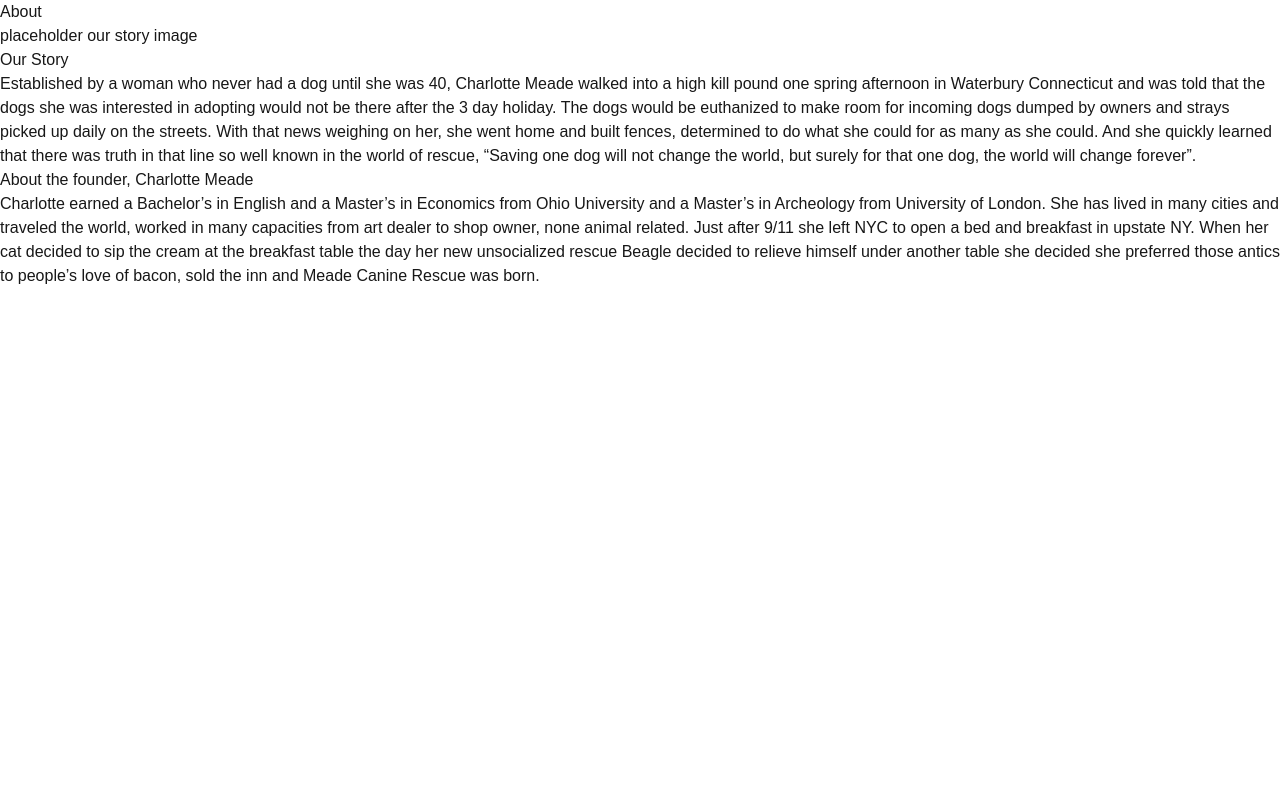
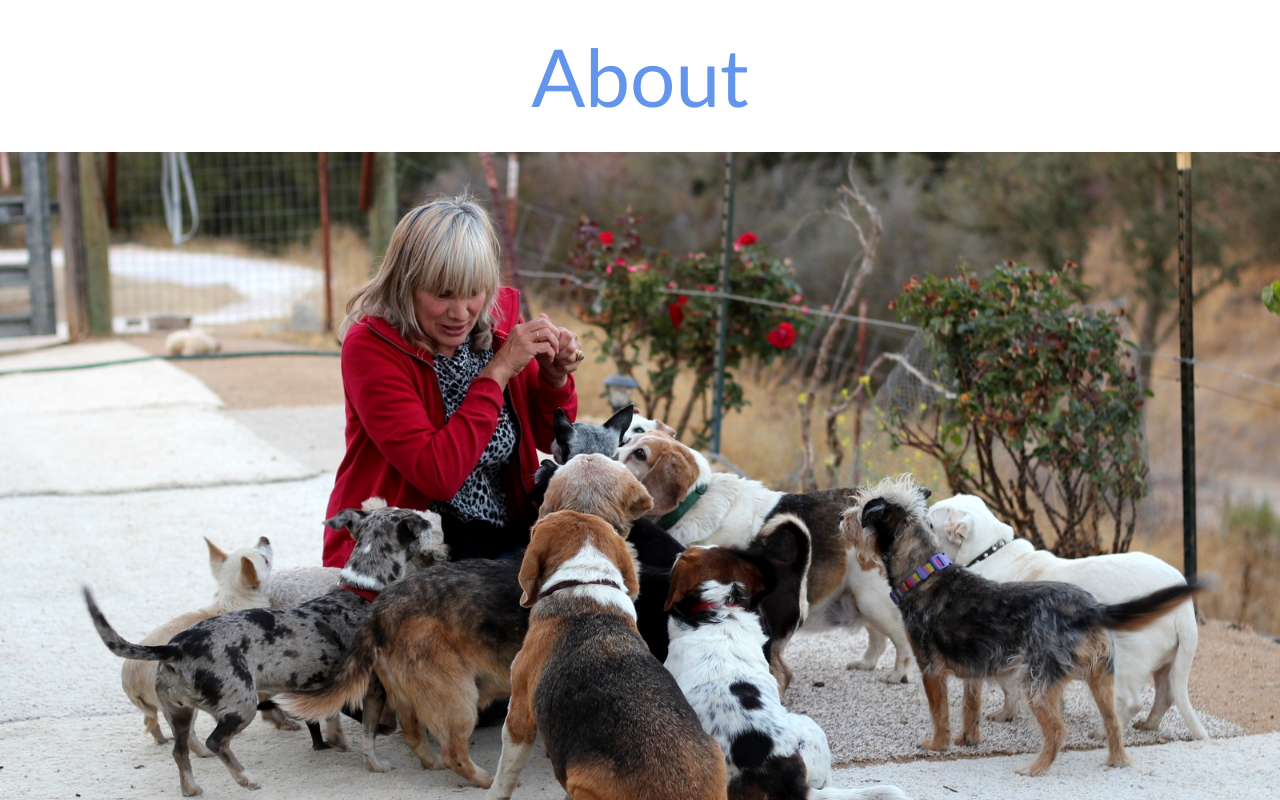
Before and after one commit to bootcamp-project-2026/bootcamp-app, a Next.js app: page /about in a window 1280 px wide. Shown: the top 800 px of the page. Built offline with nearby package versions, Linux system fonts and the light colour scheme.

Commit message:
Completed CSS for about

```diff
--- a/src/app/about/about.module.css
+++ b/src/app/about/about.module.css
@@ -0,0 +1,30 @@
+body {
+  background: white;
+}
+.aboutTitle {
+  color: cornflowerblue;
+  text-align: center;
+  font-size: clamp(1rem, calc(5vw + 1rem), 5rem);
+  font-family: "Gill Sans", "Gill Sans MT", Calibri, "Trebuchet MS", sans-serif;
+  margin: 1rem;
+}
+
+.ourStoryTitle,
+.aboutCharlotteTitle {
+  font-family: "Gill Sans", "Gill Sans MT", Calibri, "Trebuchet MS", sans-serif;
+  color: coral;
+  font-size: clamp(0.5rem, calc(2.5vw + 0.5rem), 2.5rem);
+  margin: 1rem;
+  text-align: center;
+}
+
+.ourStoryParagraph,
+.aboutCharlotteParagraph {
+  width: 100%;
+  color: #463737f2;
+  padding: 0 clamp(0.25rem, 20vw, 20rem);
+  margin: 0 0 5rem 0;
+  font-family:
+    "Lucida Sans", "Lucida Sans Regular", "Lucida Grande",
+    "Lucida Sans Unicode", Geneva, Verdana, sans-serif;
+}
--- a/src/app/about/page.tsx
+++ b/src/app/about/page.tsx
@@ -12,7 +12,7 @@
         {/* Our story section */}
         <section id="our-story-subsection" className={styles.ourStory}>
           <div className={styles.ourStoryImage}>
-            placeholder our story image
+            <img src="/aboutimage.jpeg" alt="Charlotte Meade with many dogs" />
           </div>
           <div className={styles.heroText}>
             <h2 id="our-story-title" className={styles.ourStoryTitle}>
```
